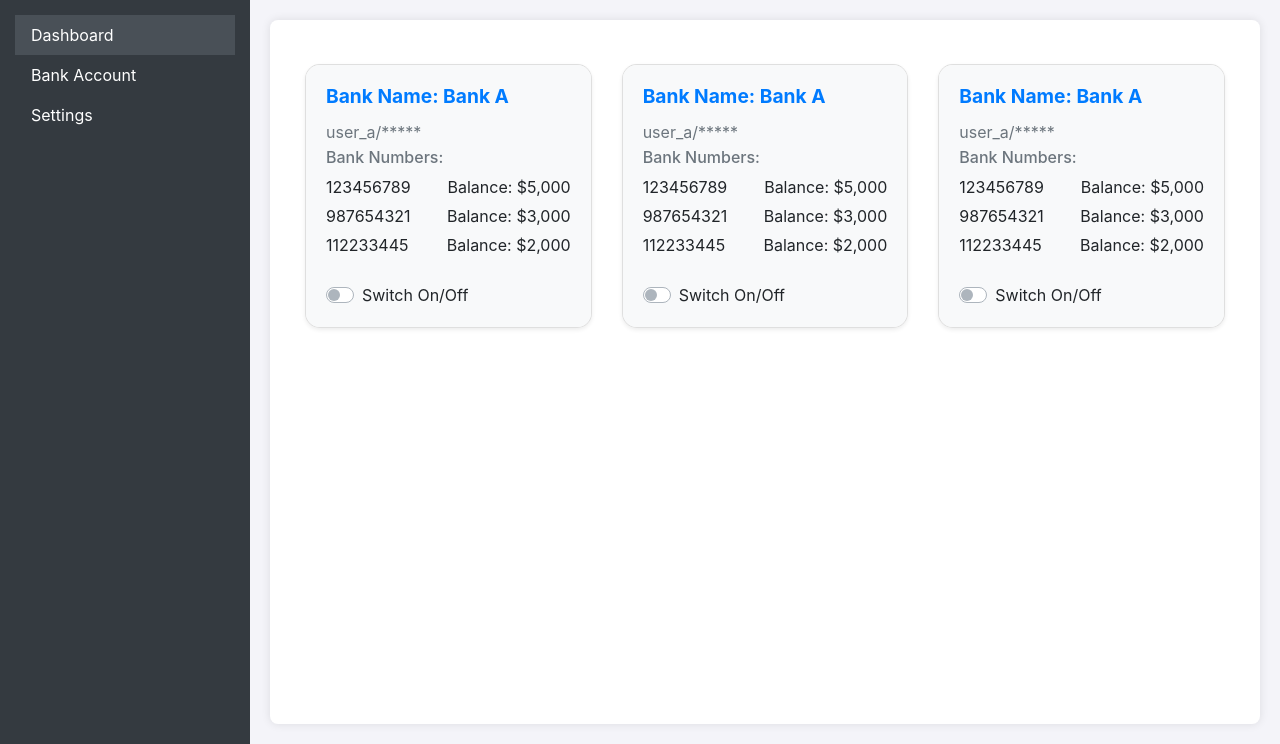
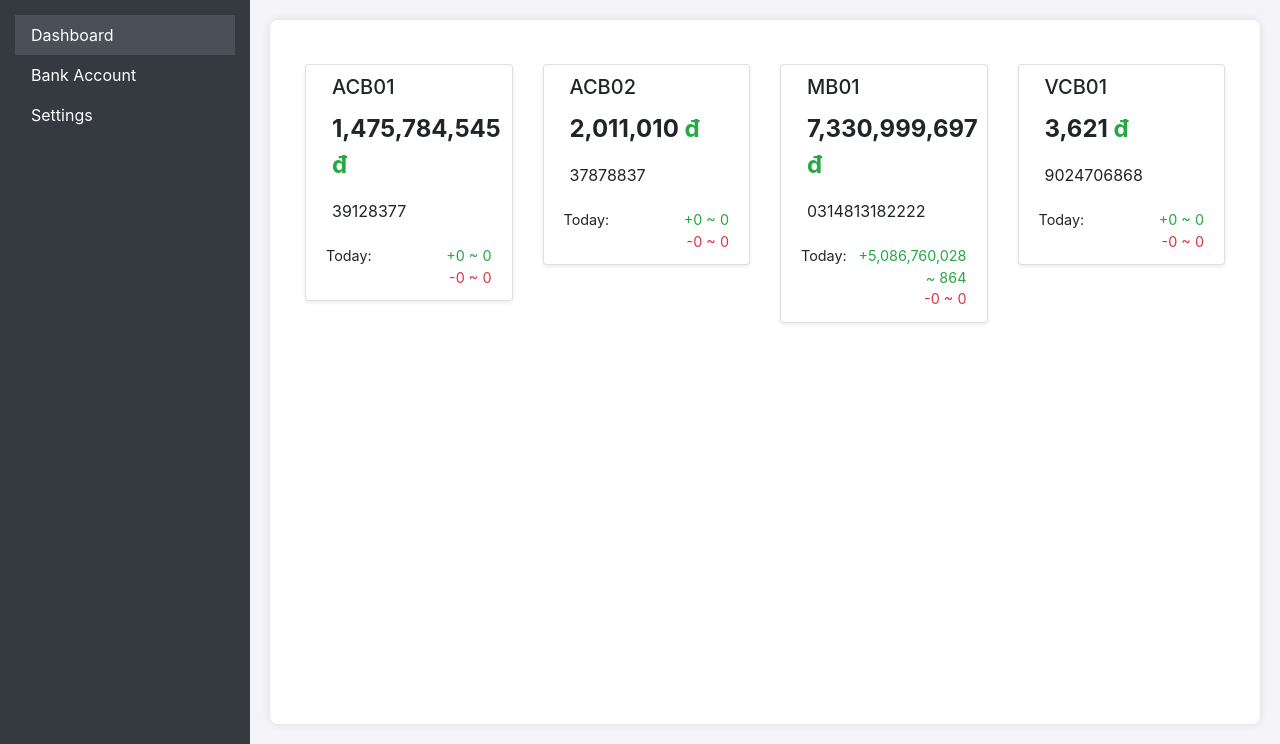
Before and after one commit to namnn2210/payment_gateway, a Django app: page / in a window 1280 px wide. Shown: the part 56-800 px from the top of the page. Run offline with Django 5.2, Linux system fonts and the light colour scheme; some libraries are stand-ins or nearby versions.

Commit message:
edit dashboard

```diff
--- a/templates/index.html
+++ b/templates/index.html
@@ -2,127 +2,124 @@
 
 {% block content %}
 <style>
-    .card {
-        border-radius: 15px;
-        overflow: hidden;
+    .card-icon {
+        width: 30px;
+        height: 30px;
     }
 
-    .card-title {
-        font-weight: bold;
-        font-size: 1.2em;
+    .card-content {
+        display: flex;
+        align-items: center;
     }
 
     .card-body {
-        padding: 20px;
-        background-color: #f8f9fa;
+        padding: 10px;
     }
 
-    .card-text {
-        font-size: 1em;
-        color: #6c757d;
+    .balance {
+        font-size: 1.5rem;
+        font-weight: bold;
     }
 
-    .custom-control.custom-switch {
-        padding-top: 10px;
+    .card-footer {
+        background-color: transparent;
+        border-top: none;
+        display: flex;
+        justify-content: space-between;
+        font-size: 0.9rem;
     }
 
-    .bank-details {
-        margin-bottom: 10px;
+    .today-stats {
+        text-align: right;
     }
 
-    .bank-numbers {
-        list-style-type: none;
-        padding: 0;
-    }
-
-    .bank-numbers li {
-        margin-bottom: 5px;
-        display: flex;
-        justify-content: space-between;
+    .today-stats .text-success,
+    .today-stats .text-danger {
+        display: block;
     }
 </style>
 <div class="container mt-4">
     <div class="row">
-        <!-- Bank Account 1 -->
-        <div class="col-md-4">
-            <div class="card mb-4 shadow-sm">
+        <!-- Card 1 -->
+        <div class="col-md-3 mb-3">
+            <div class="card shadow-sm">
                 <div class="card-body">
-                    <h5 class="card-title text-primary">Bank Name: Bank A</h5>
-                    <p class="card-text bank-details">user_a/*****</p>
-                    <h6 class="card-subtitle mb-2 text-muted">Bank Numbers:</h6>
-                    <ul class="bank-numbers">
-                        <li>
-                            <span>123456789</span>
-                            <span>Balance: $5,000</span>
-                        </li>
-                        <li>
-                            <span>987654321</span>
-                            <span>Balance: $3,000</span>
-                        </li>
-                        <li>
-                            <span>112233445</span>
-                            <span>Balance: $2,000</span>
-                        </li>
-                    </ul>
-                    <div class="custom-control custom-switch">
-                        <input type="checkbox" class="custom-control-input" id="switch1">
-                        <label class="custom-control-label" for="switch1">Switch On/Off</label>
+                    <div class="card-content">
+                        <div class="ml-3">
+                            <h5 class="card-title">ACB01</h5>
+                            <p class="balance">1,475,784,545 <span class="text-success">đ</span></p>
+                            <p class="card-text">39128377</p>
+                        </div>
+                    </div>
+                </div>
+                <div class="card-footer">
+                    <span>Today:</span>
+                    <div class="today-stats">
+                        <span class="text-success">+0 ~ 0</span>
+                        <span class="text-danger">-0 ~ 0</span>
                     </div>
                 </div>
             </div>
         </div>
-        <!-- Bank Account 2 -->
-        <div class="col-md-4">
-            <div class="card mb-4 shadow-sm">
+        <!-- Card 2 -->
+        <div class="col-md-3 mb-3">
+            <div class="card shadow-sm">
                 <div class="card-body">
-                    <h5 class="card-title text-primary">Bank Name: Bank A</h5>
-                    <p class="card-text bank-details">user_a/*****</p>
-                    <h6 class="card-subtitle mb-2 text-muted">Bank Numbers:</h6>
-                    <ul class="bank-numbers">
-                        <li>
-                            <span>123456789</span>
-                            <span>Balance: $5,000</span>
-                        </li>
-                        <li>
-                            <span>987654321</span>
-                            <span>Balance: $3,000</span>
-                        </li>
-                        <li>
-                            <span>112233445</span>
-                            <span>Balance: $2,000</span>
-                        </li>
-                    </ul>
-                    <div class="custom-control custom-switch">
-                        <input type="checkbox" class="custom-control-input" id="switch1">
-                        <label class="custom-control-label" for="switch1">Switch On/Off</label>
+                    <div class="card-content">
+                        <div class="ml-3">
+                            <h5 class="card-title">ACB02</h5>
+                            <p class="balance">2,011,010 <span class="text-success">đ</span></p>
+                            <p class="card-text">37878837</p>
+                        </div>
+                    </div>
+                </div>
+                <div class="card-footer">
+                    <span>Today:</span>
+                    <div class="today-stats">
+                        <span class="text-success">+0 ~ 0</span>
+                        <span class="text-danger">-0 ~ 0</span>
                     </div>
                 </div>
             </div>
         </div>
-        <!-- Bank Account 3 -->
-        <div class="col-md-4">
-            <div class="card mb-4 shadow-sm">
+        <!-- Card 3 -->
+        <div class="col-md-3 mb-3">
+            <div class="card shadow-sm">
                 <div class="card-body">
-                    <h5 class="card-title text-primary">Bank Name: Bank A</h5>
-                    <p class="card-text bank-details">user_a/*****</p>
-                    <h6 class="card-subtitle mb-2 text-muted">Bank Numbers:</h6>
-                    <ul class="bank-numbers">
-                        <li>
-                            <span>123456789</span>
-                            <span>Balance: $5,000</span>
-                        </li>
-                        <li>
-                            <span>987654321</span>
-                            <span>Balance: $3,000</span>
-                        </li>
-                        <li>
-                            <span>112233445</span>
-                            <span>Balance: $2,000</span>
-                        </li>
-                    </ul>
-                    <div class="custom-control custom-switch">
-                        <input type="checkbox" class="custom-control-input" id="switch1">
-                        <label class="custom-control-label" for="switch1">Switch On/Off</label>
+                    <div class="card-content">
+                        <div class="ml-3">
+                            <h5 class="card-title">MB01</h5>
+                            <p class="balance">7,330,999,697 <span class="text-success">đ</span></p>
+                            <p class="card-text">0314813182222</p>
+                        </div>
+                    </div>
+                </div>
+                <div class="card-footer">
+                    <span>Today:</span>
+                    <div class="today-stats">
+                        <span class="text-success">+5,086,760,028 ~ 864</span>
+                        <span class="text-danger">-0 ~ 0</span>
+                    </div>
+                </div>
+            </div>
+        </div>
+        <!-- Card 4 -->
+        <div class="col-md-3 mb-3">
+            <div class="card shadow-sm">
+                <div class="card-body">
+                    <div class="card-content">
+                        <div class="ml-3">
+                            <h5 class="card-title">VCB01</h5>
+                            <p class="balance">3,621 <span class="text-success">đ</span></p>
+                            <p class="card-text">9024706868</p>
+                        </div>
+                    </div>
+                </div>
+                <div class="card-footer">
+                    <span>Today:</span>
+                    <div class="today-stats">
+                        <span class="text-success">+0 ~ 0</span>
+                        <span class="text-danger">-0 ~ 0</span>
                     </div>
                 </div>
             </div>
```
